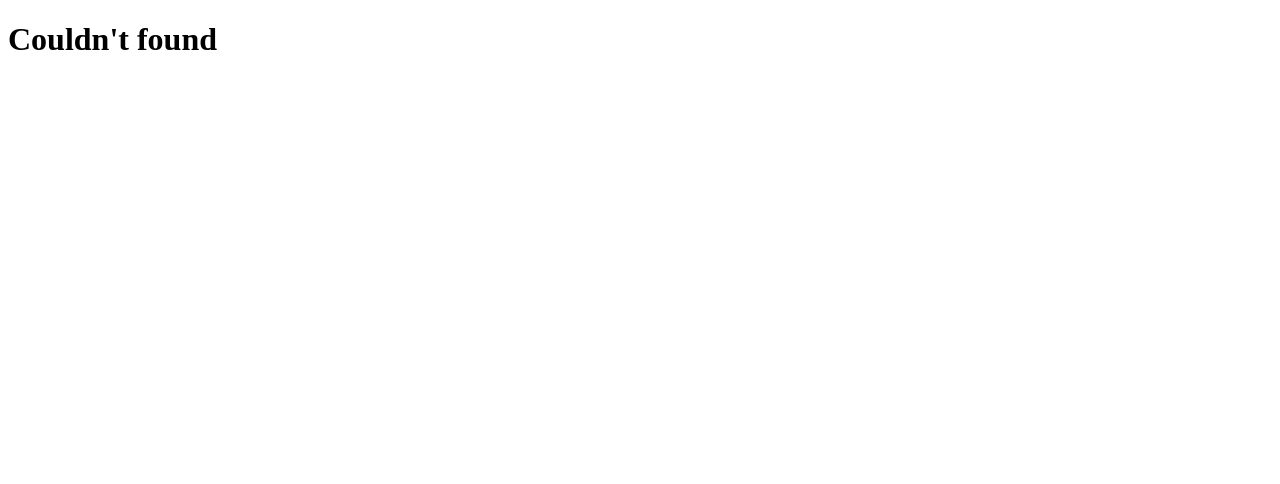
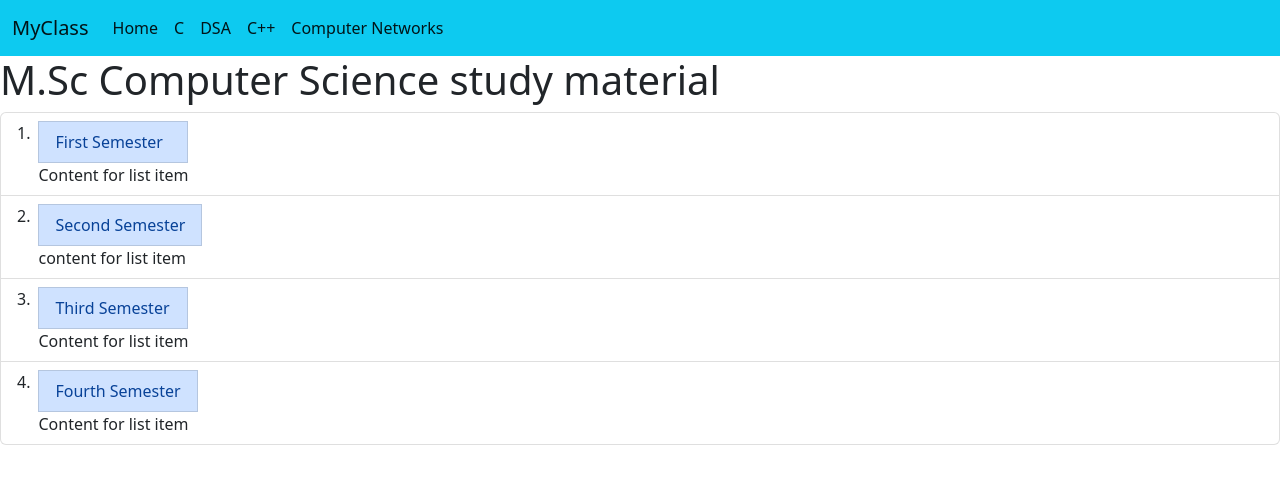
Before and after one commit to sharmaRishab/MyClass, a plain HTML site: page content.html in a window 1280 px wide. Drawn offline with nearby package versions, Linux system fonts and the light colour scheme.

Commit message:
initial commit

```diff
--- a/content.html
+++ b/content.html
@@ -5,9 +5,81 @@
     <meta http-equiv="X-UA-Compatible" content="IE=edge">
     <meta name="viewport" content="width=device-width, initial-scale=1.0">
     <title>Document</title>
-    <h1>Couldn't found</h1>
+    <link href="https://cdn.jsdelivr.net/npm/bootstrap@5.2.3/dist/css/bootstrap.min.css" rel="stylesheet" integrity="sha384-rbsA2VBKQhggwzxH7pPCaAqO46MgnOM80zW1RWuH61DGLwZJEdK2Kadq2F9CUG65" crossorigin="anonymous">
+
 </head>
 <body>
+    <nav class="navbar navbar-expand-lg bg-info">
+        <div class="container-fluid">
+          <a class="navbar-brand" href="/index.html">MyClass</a>
+          <button class="navbar-toggler" type="button" data-bs-toggle="collapse" data-bs-target="#navbarSupportedContent" aria-controls="navbarSupportedContent" aria-expanded="false" aria-label="Toggle navigation">
+            <span class="navbar-toggler-icon"></span>
+          </button>
+          <div class="collapse navbar-collapse" id="navbarSupportedContent">
+            <ul class="navbar-nav me-auto mb-2 mb-lg-0">
+              <li class="nav-item">
+                <a class="nav-link active" aria-current="page" href="/index.html">Home</a>
+              </li>
+              <li class="nav-item">
+                <a class="nav-link active" aria-current="page" href="https://www.javatpoint.com/c-programming-language-tutorial">C</a>
+              </li>
+
+              <li class="nav-item">
+                <a class="nav-link active" aria-current="page" href="#">DSA</a>
+              </li>
+              <li class="nav-item">
+                <a class="nav-link active" aria-current="page" href="https://www.javatpoint.com/cpp-tutorial">C++</a>
+              </li>
+              <li class="nav-item">
+                <a class="nav-link active" aria-current="page" href="#">Computer Networks</a>
+              </li>
+
+
+            </ul>
+
+
+          </div>
+        </div>
+      </nav>
+      <h1>M.Sc Computer Science study material</h1>
+
+      <ol class="list-group list-group-numbered">
+        <li class="list-group-item d-flex justify-content-between align-items-start">
+          <div class="ms-2 me-auto">
+            <a href="#" class="list-group-item list-group-item-action list-group-item-primary">First Semester</a>
+            <!-- <div class="fw-bold">First Semester</div> -->
+            Content for list item
+          </div>
+          <!-- <span class="badge bg-primary rounded-pill">14</span> -->
+        </li>
+        <li class="list-group-item d-flex justify-content-between align-items-start">
+          <div class="ms-2 me-auto">
+            <a href="#" class="list-group-item list-group-item-action list-group-item-primary">Second Semester</a>
+            content for list item
+            <!-- <div class="fw-bold">Second Semester</div>
+            Content for list item -->
+          </div>
+          <!-- <span class="badge bg-primary rounded-pill">14</span> -->
+        </li>
+        <li class="list-group-item d-flex justify-content-between align-items-start">
+          <div class="ms-2 me-auto">
+            <a href="#" class="list-group-item list-group-item-action list-group-item-primary">Third Semester</a>
+            <!-- <div class="fw-bold">Third Semester</div> -->
+            Content for list item
+          </div>
+          <!-- <span class="badge bg-primary rounded-pill">14</span> -->
+          <li class="list-group-item d-flex justify-content-between align-items-start">
+            <div class="ms-2 me-auto">
+              <a href="#" class="list-group-item list-group-item-action list-group-item-primary">Fourth Semester</a>
+              <!-- <div class="fw-bold">Fourth Semester</div> -->
+              Content for list item
+            </div>
+            <!-- <span class="badge bg-primary rounded-pill">14</span> -->
+          </li>
+        </li>
+      </ol>
+
+
 
 </body>
 </html>
```
